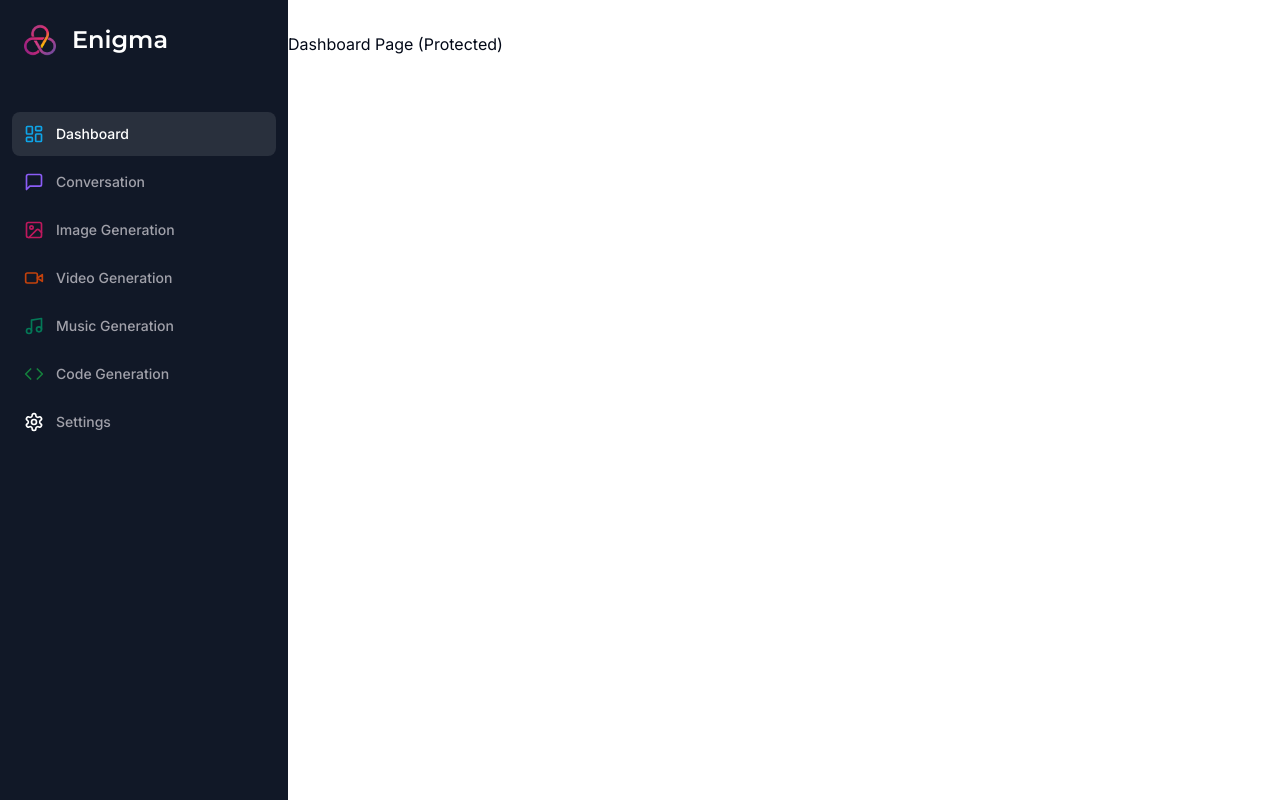
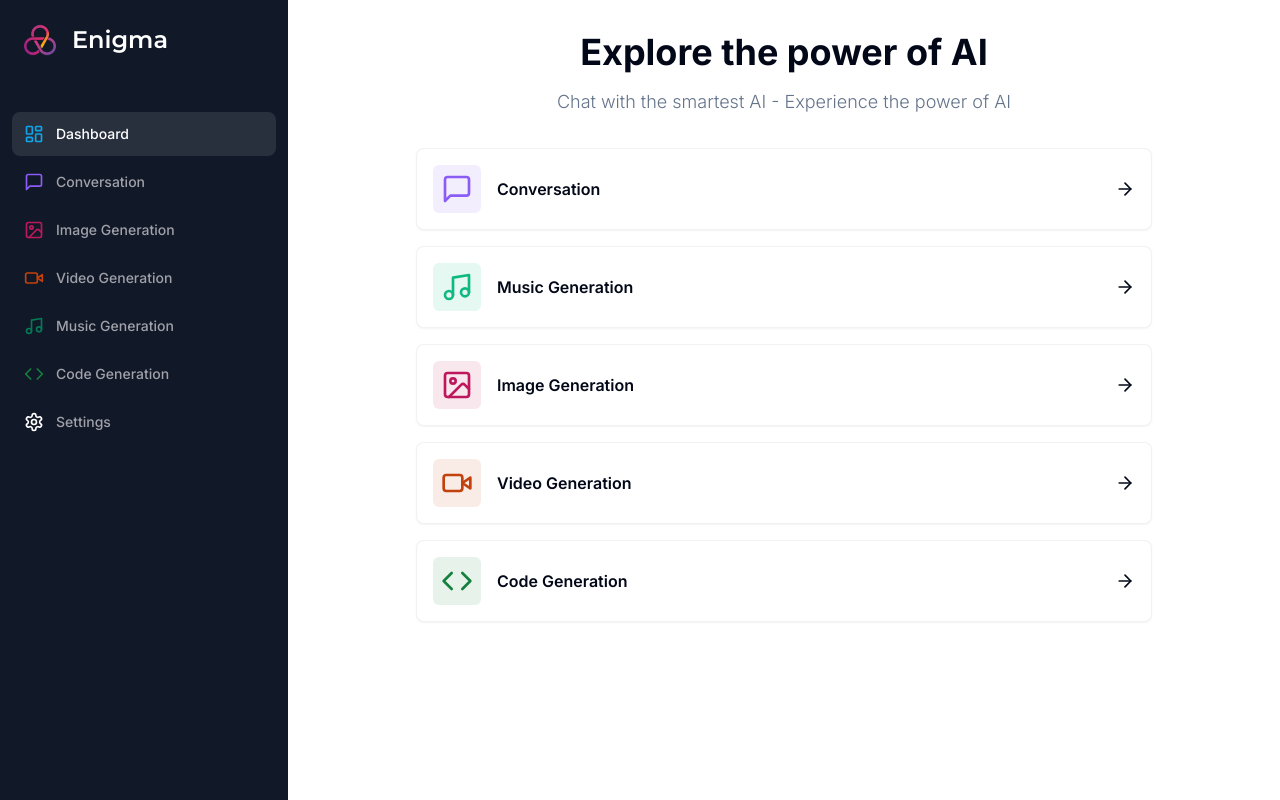
Before and after one commit to SalikJamal/enigma, a Next.js app: page /dashboard in a window 1280 px wide. Built offline with nearby package versions, Linux system fonts and the light colour scheme.

Commit message:
Dashboard UI done

```diff
--- a/app/(dashboard)/(routes)/dashboard/page.tsx
+++ b/app/(dashboard)/(routes)/dashboard/page.tsx
@@ -1,7 +1,82 @@
+'use client'
+
+import { Card } from "@/components/ui/card"
+import { cn } from "@/lib/utils"
+import { ArrowRight, CodeIcon, ImageIcon, MessageSquare, MusicIcon, VideoIcon } from "lucide-react"
+import { useRouter } from "next/navigation"
+
+const tools = [
+    {
+        label: "Conversation",
+        icon: MessageSquare,
+        color: "text-violet-500",
+        bgColor: "bg-violet-500/10",
+        href: "/conversation"
+    },
+    {
+        label: "Music Generation",
+        icon: MusicIcon,
+        color: "text-emerald-500",
+        bgColor: "bg-emerald-500/10",
+        href: "/music"
+    },
+    {
+        label: "Image Generation",
+        icon: ImageIcon,
+        color: "text-pink-700",
+        bgColor: "bg-pink-700/10",
+        href: "/image"
+    },
+    {
+        label: "Video Generation",
+        icon: VideoIcon,
+        color: "text-orange-700",
+        bgColor: "bg-orange-700/10",
+        href: "/video"
+    },
+    {
+        label: "Code Generation",
+        icon: CodeIcon,
+        color: "text-green-700",
+        bgColor: "bg-green-700/10",
+        href: "/code"
+    },
+]
+
+
 export default function DashboardPage() {
+
+    const router = useRouter()
+
     return (
         <div>
-            Dashboard Page (Protected)
+            <div className="mb-8 space-y-4">
+                <h2 className="text-2xl md:text-4xl font-bold text-center">
+                    Explore the power of AI
+                </h2>
+                <p className="text-muted-foreground font-light text-sm md:text-lg text-center">
+                    Chat with the smartest AI - Experience the power of AI
+                </p>
+            </div>
+            <div className="px-4 md:px-20 lg:px-32 space-y-4">
+                {tools.map((tool) => (
+                    <Card
+                        className="p-4 border-black/5 flex items-center justify-between hover:shadow-md transition cursor-pointer"
+                        key={tool.href}
+                        onClick={() => router.push(tool.href)}
+                    >
+                        <div className="flex items-center gap-x-4">
+                            <div className={cn("p-2 w-fit rounded-md", tool.bgColor)}>
+                                <tool.icon className={cn("w-8 h-8", tool.color)} />
+                            </div>
+                            <div className="font-semibold">
+                                {tool.label}
+                            </div>
+                        </div>
+                        <ArrowRight className="w-5 h-5 " />
+                    </Card>
+                ))}
+            </div>
         </div>
     )
 }
--- /dev/null
+++ b/components/ui/card.tsx
@@ -0,0 +1,79 @@
+import * as React from "react"
+
+import { cn } from "@/lib/utils"
+
+const Card = React.forwardRef<
+  HTMLDivElement,
+  React.HTMLAttributes<HTMLDivElement>
+>(({ className, ...props }, ref) => (
+  <div
+    ref={ref}
+    className={cn(
+      "rounded-lg border bg-card text-card-foreground shadow-sm",
+      className
+    )}
+    {...props}
+  />
+))
+Card.displayName = "Card"
+
+const CardHeader = React.forwardRef<
+  HTMLDivElement,
+  React.HTMLAttributes<HTMLDivElement>
+>(({ className, ...props }, ref) => (
+  <div
+    ref={ref}
+    className={cn("flex flex-col space-y-1.5 p-6", className)}
+    {...props}
+  />
+))
+CardHeader.displayName = "CardHeader"
+
+const CardTitle = React.forwardRef<
+  HTMLParagraphElement,
+  React.HTMLAttributes<HTMLHeadingElement>
+>(({ className, ...props }, ref) => (
+  <h3
+    ref={ref}
+    className={cn(
+      "text-2xl font-semibold leading-none tracking-tight",
+      className
+    )}
+    {...props}
+  />
+))
+CardTitle.displayName = "CardTitle"
+
+const CardDescription = React.forwardRef<
+  HTMLParagraphElement,
+  React.HTMLAttributes<HTMLParagraphElement>
+>(({ className, ...props }, ref) => (
+  <p
+    ref={ref}
+    className={cn("text-sm text-muted-foreground", className)}
+    {...props}
+  />
+))
+CardDescription.displayName = "CardDescription"
+
+const CardContent = React.forwardRef<
+  HTMLDivElement,
+  React.HTMLAttributes<HTMLDivElement>
+>(({ className, ...props }, ref) => (
+  <div ref={ref} className={cn("p-6 pt-0", className)} {...props} />
+))
+CardContent.displayName = "CardContent"
+
+const CardFooter = React.forwardRef<
+  HTMLDivElement,
+  React.HTMLAttributes<HTMLDivElement>
+>(({ className, ...props }, ref) => (
+  <div
+    ref={ref}
+    className={cn("flex items-center p-6 pt-0", className)}
+    {...props}
+  />
+))
+CardFooter.displayName = "CardFooter"
+
+export { Card, CardHeader, CardFooter, CardTitle, CardDescription, CardContent }
```
